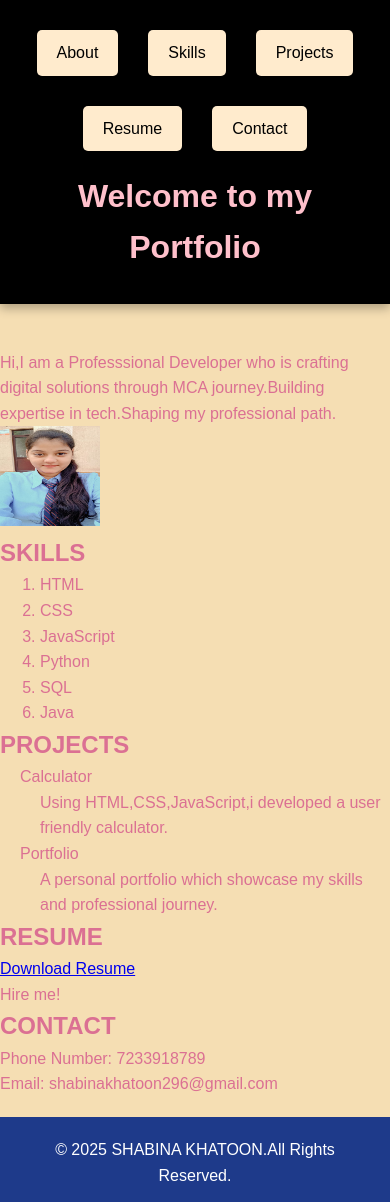
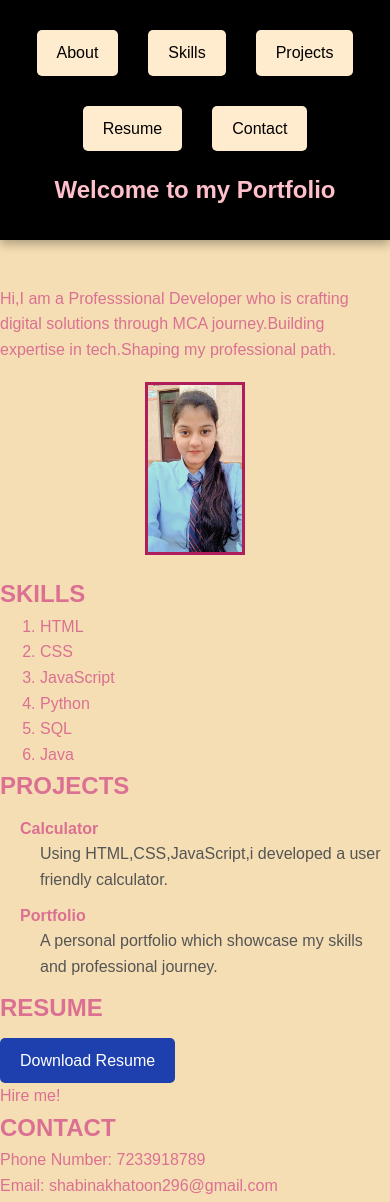
Before and after one commit to ShabinaKhatoon/CODSOFT, a plain HTML site: page index.html in a window 390 px wide. Shown: the top 1202 px of the page. Drawn offline with Linux system fonts and the light colour scheme.

Commit message:
Update style.css

```diff
--- a/style.css
+++ b/style.css
@@ -73,24 +73,23 @@ dd {
     margin-left: 20px;
 }
 
-.projects dl dt {
+.Projects dl dt {
     font-weight: bold;
     margin-top: 10px;
 }
 
-.projects dd {
+.Projects dd {
     margin-bottom: 10px;
     color: #555;
 }
-.img,
-.about img {
+.About img{
     display: block;
     margin: 20px auto;
     border: 3px solid #af1e5a;
     max-width: 100%;
     height: auto;
 }
-.resume a {
+.Resume a {
     display: inline-block;
     padding: 10px 20px;
     background-color: #1e40af;
@@ -101,7 +100,7 @@ dd {
     transition: background-color 0.3s ease;
 }
 
-.resume a:hover {
+.Resume a:hover {
     background-color: #0f295c;
 }
 footer {
@@ -115,4 +114,13 @@ footer {
         width: 20%;
         text-align: center;
     }
+@media (max-width: 768px) {
+  .nav {
+    flex-direction: column;
+  }
 }
+@media (max-width: 480px) {
+  h1 {
+    font-size: 1.5rem;
+  }
+}
```
